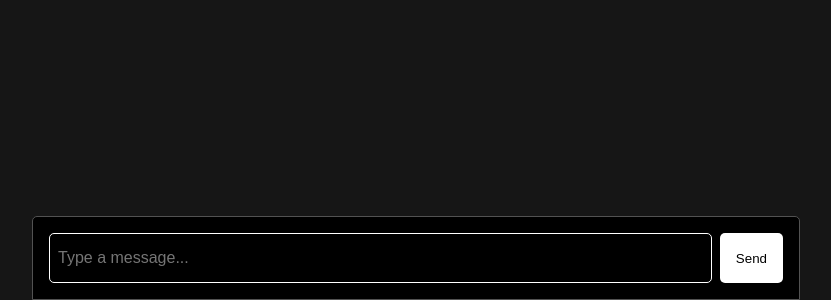
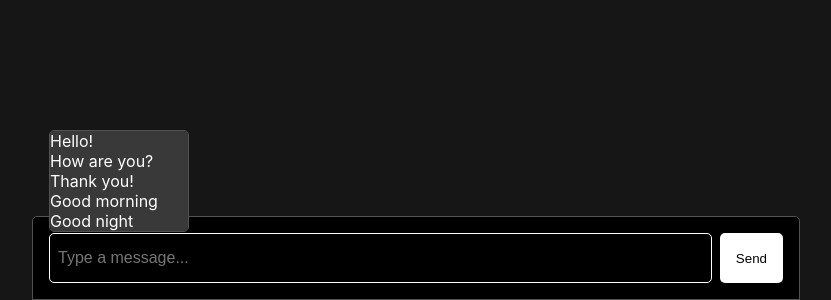
Before and after one commit to doga-ozcelik/chat-application, a React (Create React App) app: page / in a window 1280 px wide. Shown: the part 502-802 px from the top of the page, without its empty margins (224-1055 px from the left). Built offline with nearby package versions, Linux system fonts and the light colour scheme.

Commit message:
feat(MessageInput): Add common phrases list

```diff
--- a/src/components/ChatBox/ChatBox.css
+++ b/src/components/ChatBox/ChatBox.css
@@ -4,7 +4,7 @@
   scrollbar-width: none;
 }
 
-.your-element::-webkit-scrollbar {
+::-webkit-scrollbar {
   display: none;
 }
 
--- a/src/components/MessageInput/MessageInput.css
+++ b/src/components/MessageInput/MessageInput.css
@@ -6,6 +6,25 @@
   height: 50px;
   padding: 1rem;
   gap: 0.5rem;
+}
+
+::-webkit-scrollbar {
+  display: none;
+}
+
+.List {
+  list-style-type: none;
+  background-color: #393939;
+  border: 0.5px solid #525252;
+  border-radius: 5px;
+  padding: 0;
+  height: 100px;
+  overflow-y: scroll;
+  scrollbar-width: none;
+  margin: 0;
+  position: absolute;
+  bottom: calc(50px + 1rem);
+  color: white;
 }
 
 .Input {
--- a/src/components/MessageInput/index.tsx
+++ b/src/components/MessageInput/index.tsx
@@ -7,6 +7,29 @@ interface MessageInputProps {
 }
 
 const options = ["Option 1", "Option 2", "Option 3", "Option 4", "Option 5"];
+
+const commonPhrases = [
+  "Hello!",
+  "How are you?",
+  "Thank you!",
+  "Good morning",
+  "Good night",
+  "What’s up?",
+  "I’ll be there soon",
+  "Let me check",
+  "See you later",
+  "I agree with you",
+  "Could you clarify?",
+  "I'm on my way",
+  "Let’s do it!",
+  "That sounds great",
+  "I’m not sure",
+  "Can you help me?",
+  "I'll get back to you",
+  "That's interesting",
+  "Let's discuss this",
+  "I appreciate it",
+];
 
 const MessageInput: React.FC<MessageInputProps> = ({ onSendMessage }) => {
   const [input, setInput] = useState<string>("");
@@ -51,6 +74,11 @@ const MessageInput: React.FC<MessageInputProps> = ({ onSendMessage }) => {
 
   return (
     <form onSubmit={handleSubmit} className="Input-container">
+      <ul className="List">
+        {commonPhrases.map((phrase, index) => (
+          <li key={index}>{phrase}</li>
+        ))}
+      </ul>
       <input
         type="text"
         value={input}
```
